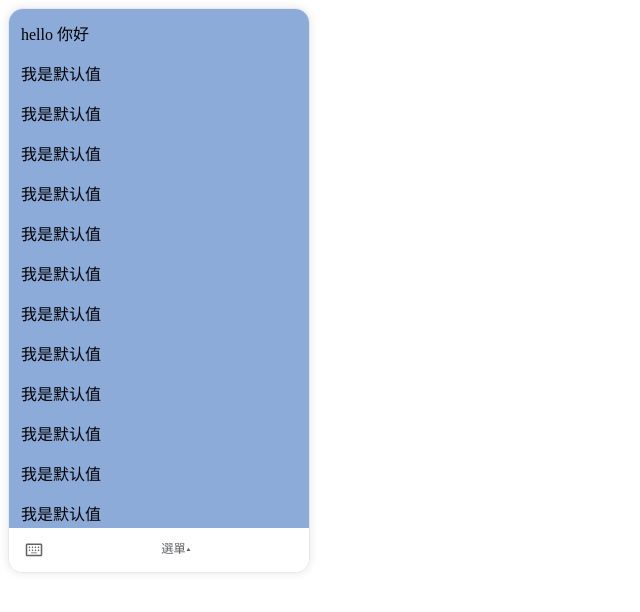
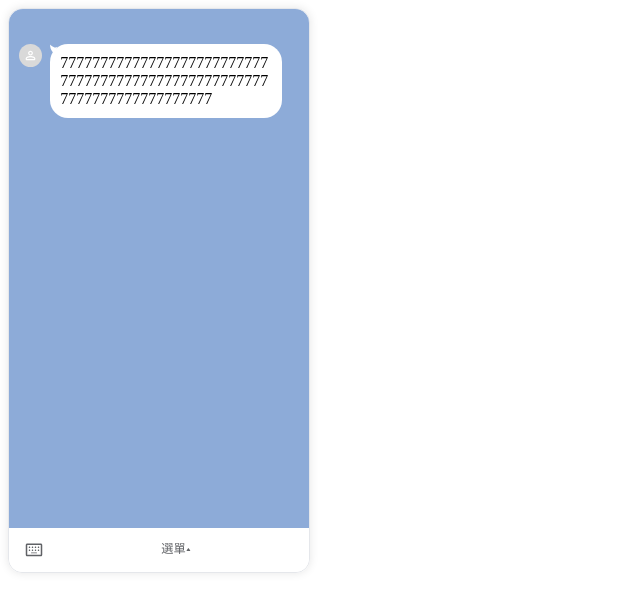
Before and after one commit to wang-C109156201/ocard-preview-test, a Vue app: page / in a window 1280 px wide. Shown: the top 612 px of the page, without its empty margins (0-640 px from the left). Built offline with nearby package versions, Linux system fonts and the light colour scheme.

Commit message:
message page

```diff
--- a/src/App.vue
+++ b/src/App.vue
@@ -2,7 +2,8 @@
   <div id="app">
     <div v-if="platform === 'Line'" class="line-preview">
       <div class="background-color">
-        <Message :propData='initData' />
+        <Message v-if="type === 'message'" :propData='initData' />
+        <!-- 這裡接data的地方待修 -->
       </div>
       <BottomMenu></BottomMenu>
     </div>
@@ -10,7 +11,7 @@
   </div>
 </template>
 
-<script>
+<script lang="ts">
 import Message from './components/Message.vue';
 import BottomMenu from '@/components/BottomMenu.vue';
 
@@ -28,13 +29,17 @@ export default {
     platform: {
       type: String,
       default: 'Line'
+    },
+    type:{
+      type:String,
+      default: 'message'
     }
   }
 }
 
 </script>
 
-<style>
+<style scoped>
 .line-preview {
   border: 0.88px solid #E5E7EB;
   box-shadow: 0px 0px 10px 0px #0000001A;
@@ -48,7 +53,7 @@ export default {
   height: 519px;
   background-color: #8DABD8;
   border-radius: 14px 14px 0px 0px;
-  padding: 12px;
+  padding: 35px 10px 10px;
   overflow: auto;
   box-sizing: border-box;
 }
--- a/src/components/BottomMenu.vue
+++ b/src/components/BottomMenu.vue
@@ -3,21 +3,21 @@
     <img :src="SvgKeyboard" alt="keyboard image">
     <div class="menu-text-box">
       <div class="menu-text-style">{{ MenuText }}</div>
-      <img :src="ImgTriangle" alt="triangle image" class="triangle">
+      <img :src="SvgTriangle" alt="triangle image" class="triangle">
     </div>
   </div>
 </template>
 
-<script>
+<script lang="ts">
 import SvgKeyboard from '../assets/keyboard.svg';
-import ImgTriangle from '../assets/triangle.svg';
+import SvgTriangle from '../assets/triangle.svg';
 
 export default {
   data() {
     return {
       initData: 'hello 你好',
       SvgKeyboard: SvgKeyboard,
-      ImgTriangle:ImgTriangle
+      SvgTriangle:SvgTriangle
     }
   },
   props: {
@@ -29,7 +29,7 @@ export default {
 }
 </script>
 
-<style>
+<style scoped>
 .bottom-menu {
   width: 300px;
   height: 44px;
--- a/src/components/Message.vue
+++ b/src/components/Message.vue
@@ -1,49 +1,59 @@
 <!-- eslint-disable vue/multi-word-component-names -->
 <template>
-  <div>{{ propData }}
-
-  <p>我是默认值</p>
-  <p>我是默认值</p>
-  <p>我是默认值</p>
-  <p>我是默认值</p>
-  <p>我是默认值</p>
-  <p>我是默认值</p>
-  <p>我是默认值</p>
-  <p>我是默认值</p>
-  <p>我是默认值</p>
-  <p>我是默认值</p>
-  <p>我是默认值</p>
-  <p>我是默认值</p>
-  <p>我是默认值</p>
-  <p>我是默认值</p>
-  <p>我是默认值</p>
-  <p>我是默认值</p>
-  <p>我是默认值</p>
-  <p>我是默认值</p>
-  <p>我是默认值</p>
-  <p>我是默认值</p>
-  <p>我是默认值</p>
-  <p>我是默认值</p>
-  <p>我是默认值</p>
-  <p>我是默认值</p>
-  <p>我是默认值</p>
+  <div class="dialog-box">
+    <img :src="Avatar" alt="Avatar Img">
+    <div class="message-box">
+      <img :src="Vector" class="vector-size" alt="Vector Img">
+      <div class="message">
+        <div>{{ lineMessage }}</div>
+      </div>
+    </div>
 
   </div>
+
 
 </template>
 
 <script lang="ts">
-
+import SvgAvatar from '../assets/avatar.svg';
+import SvgVector from '../assets/vector.svg';
 export default {
+  data() {
+    return {
+      Avatar: SvgAvatar,
+      Vector: SvgVector
+    }
+  },
   props: {
-    propData: {
+    lineMessage: {
       type: String,
-      default: '我是默认值'
+      default: '77777777777777777777777777777777777777777777777777777777777777777777777'
     }
   }
 }
 </script>
 
-<style scope>
-
+<style scoped>
+.dialog-box{
+  display: flex;
+  align-items: flex-start;
+}
+.message-box{
+  display: flex;
+  margin: 0px 0px 8px 8px;
+}
+.message{
+  background-color: white;
+  min-width: 48px;
+  min-height: 30px;
+  border-radius: 18px;
+  margin-left: -8px;
+  max-width: 212px;
+  word-wrap: break-word;
+  padding: 10px;
+}
+.vector-size{
+  width:8.27px;
+  height:10.09px;
+}
 </style>
```
Also changed, not shown: src/assets/avatar.svg (added), src/assets/vector.svg (added).
